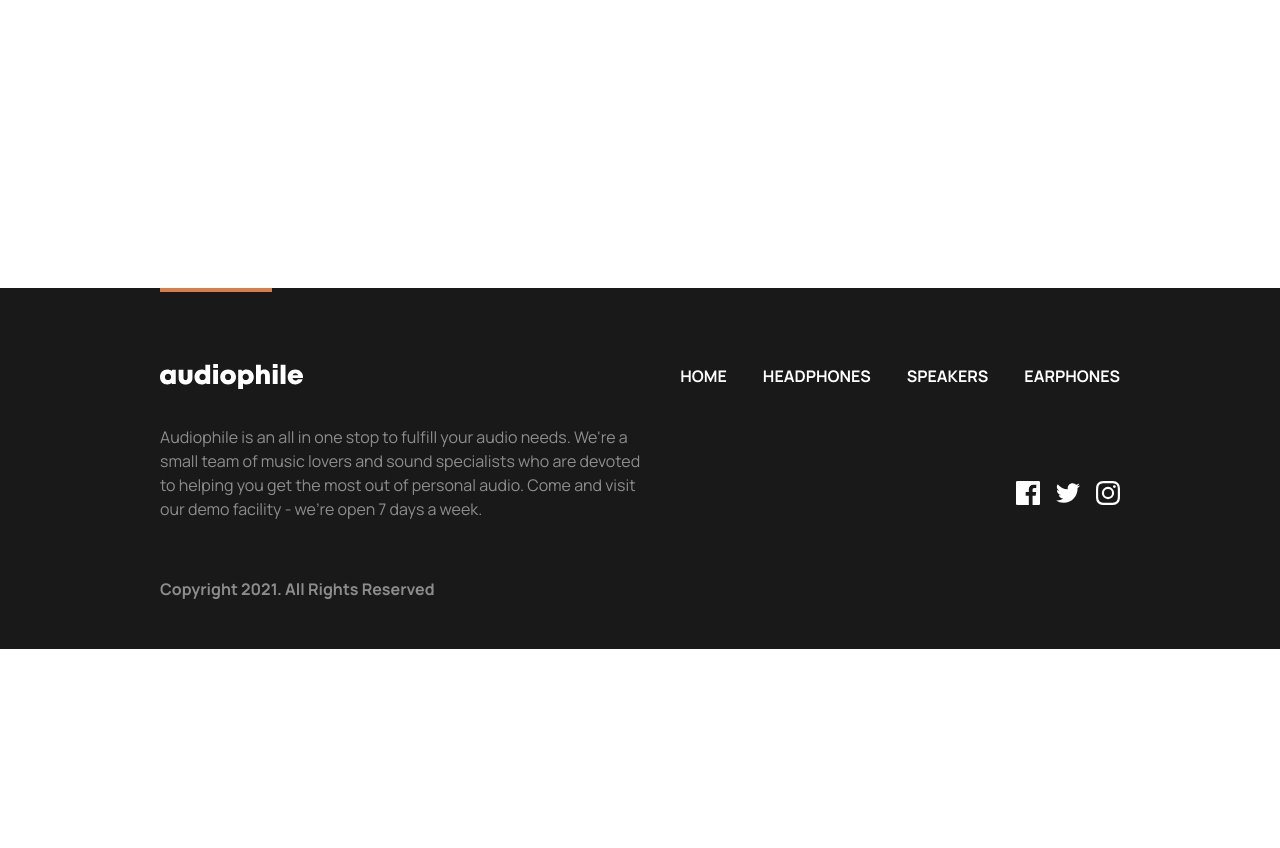
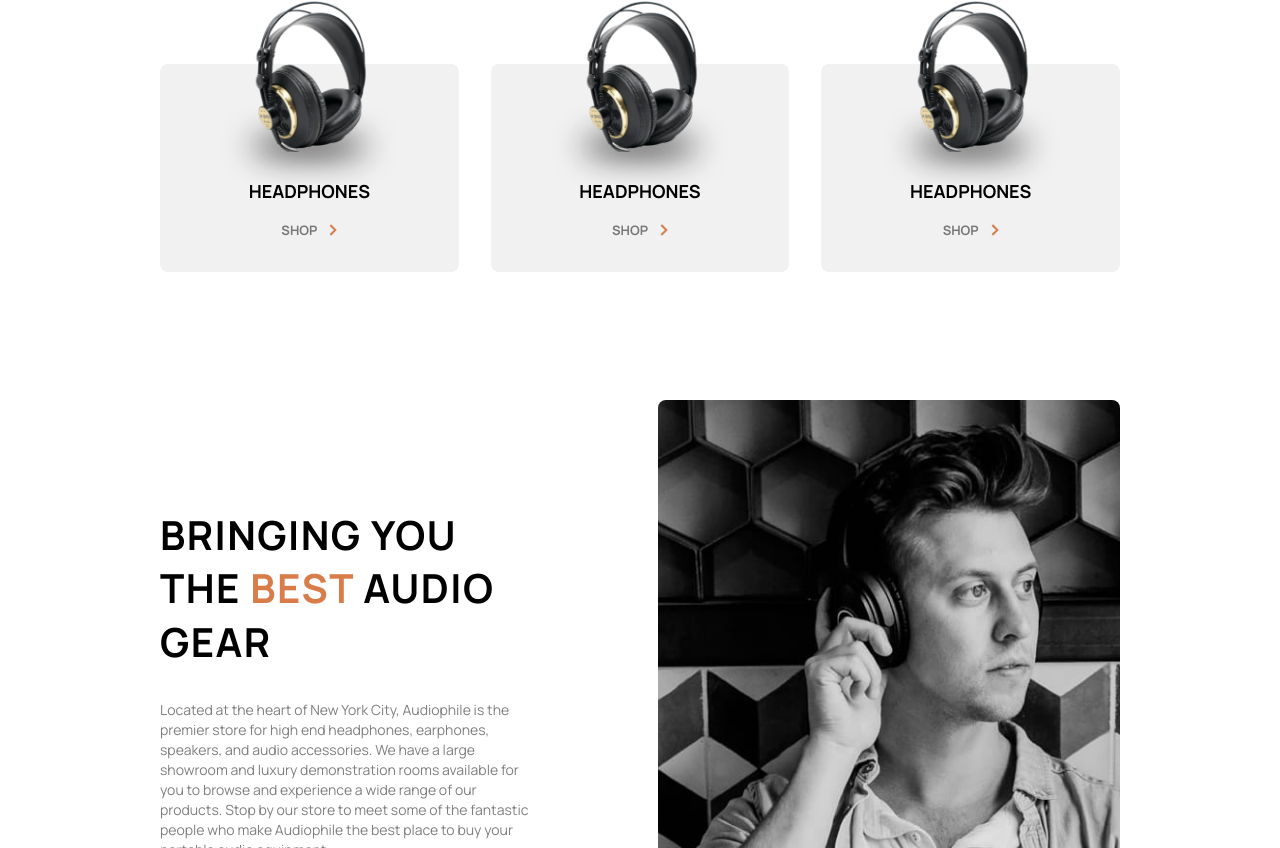
Before and after one commit to EmilFerdinanA/audiophile, a Next.js app: page /1 in a window 1280 px wide. Shown: the part 432-1280 px from the top of the page. Before the commit the page ends 1081 px from the top, so only its background shows below. Built offline with nearby package versions, Linux system fonts and the light colour scheme.

Commit message:
feat: category section

```diff
--- a/app/[category]/page.tsx
+++ b/app/[category]/page.tsx
@@ -1,15 +1,29 @@
+import { Bringing } from "@/components/Bringing";
+import Category from "@/components/Category";
 import { Hero2 } from "@/components/Hero2";
 
 interface IProps {
   params: Promise<{ category: string }>;
 }
 
-export default async function Category({ params }: IProps) {
+export default async function page({ params }: IProps) {
   const labelHero = (await params).category;
 
   return (
-    <>
+    <main>
       <Hero2 labelHero={labelHero} />
-    </>
+
+      <div className="containers !flex-col pt-16 md:pt-32 lg:pt-40 pb-32 lg:pb-40">
+        <div className="w-full max-w-[1440px] base-p flex flex-col gap-32">
+          <section className="containers !flex-col md:!flex-row gap-20 md:gap-2.5 lg:gap-8">
+            <Category />
+            <Category />
+            <Category />
+          </section>
+
+          <Bringing />
+        </div>
+      </div>
+    </main>
   );
 }
--- a/app/page.tsx
+++ b/app/page.tsx
@@ -10,7 +10,7 @@ export default function Home() {
     <>
       <Hero />
 
-      <main className="containers !flex-col pt-24 md:pt-36 lg:pt-52">
+      <main className="containers !flex-col pt-24 md:pt-36 lg:pt-52 pb-32 md:pb-24 lg:pb-52">
         <div className="w-full max-w-[1440px] base-p">
           <section className="containers !flex-col md:!flex-row gap-20 md:gap-2.5 lg:gap-8">
             <Category />
--- a/components/Bringing.tsx
+++ b/components/Bringing.tsx
@@ -1,6 +1,6 @@
 export const Bringing = () => {
   return (
-    <section className="text-center lg:text-left flex flex-col lg:flex-row-reverse lg:items-center gap-10 md:gap-16 lg:gap-8 mb-32 md:mb-24 lg:mb-52">
+    <section className="text-center lg:text-left flex flex-col lg:flex-row-reverse lg:items-center gap-10 md:gap-16 lg:gap-8">
       <div className="background-bringing h-80 lg:h-[568px] lg:w-1/2 rounded-lg" />
       <div className="flex flex-col gap-8 px-7 md:px-20 lg:px-0 lg:pr-24 lg:w-1/2">
         <h1 className="uppercase text-2xl md:text-[40px] tracking-[1.43px] font-bold">
--- a/components/Hero2.tsx
+++ b/components/Hero2.tsx
@@ -4,7 +4,7 @@ interface IProps {
 
 export const Hero2 = ({ labelHero }: IProps) => {
   return (
-    <section className="bg-[#191919] containers text-white h-28 md:h-60 mb-96">
+    <section className="bg-[#191919] containers text-white h-28 md:h-60">
       <h1 className="text-[28px] md:text-[40px] font-bold tracking-[2px] uppercase">
         {labelHero}
       </h1>
```
